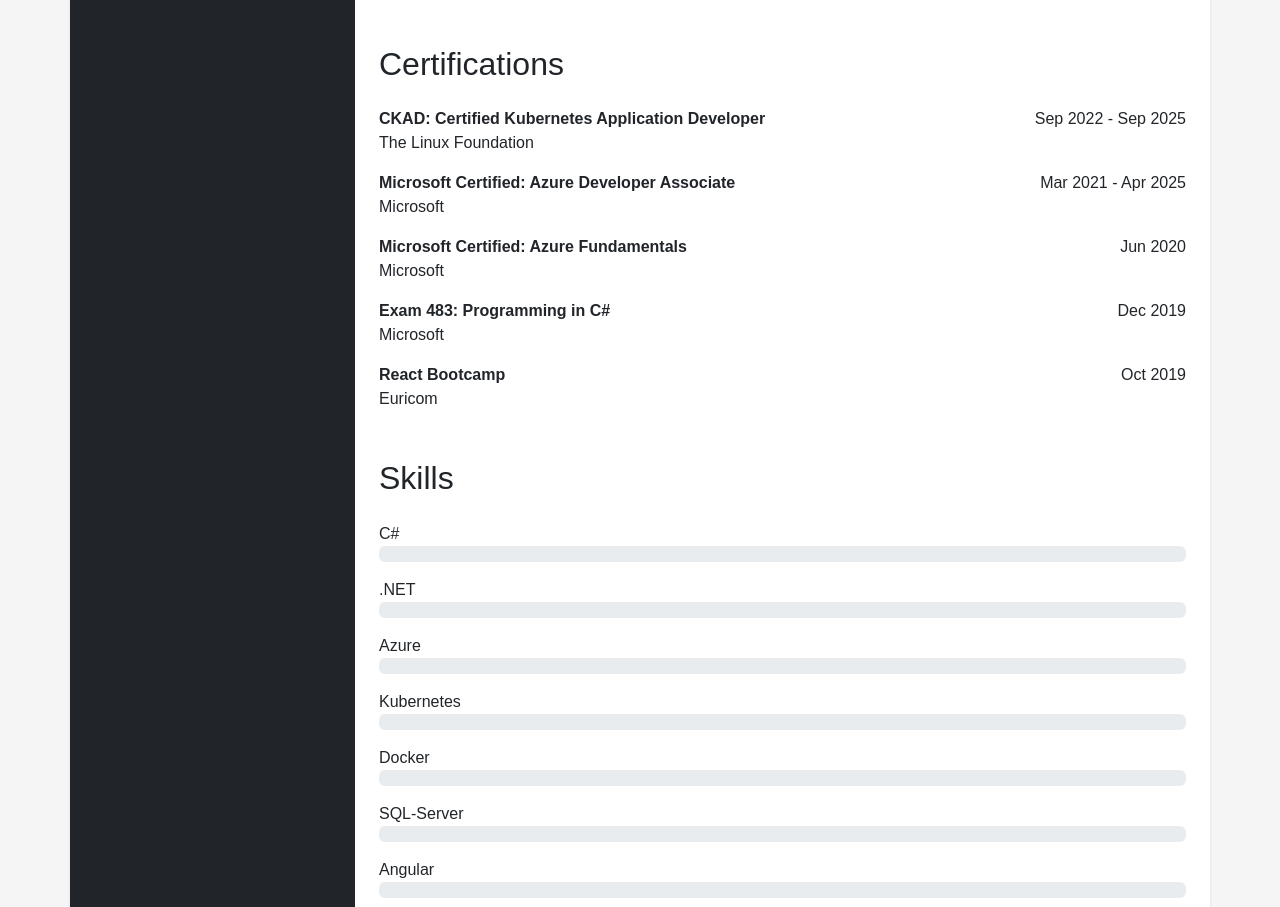
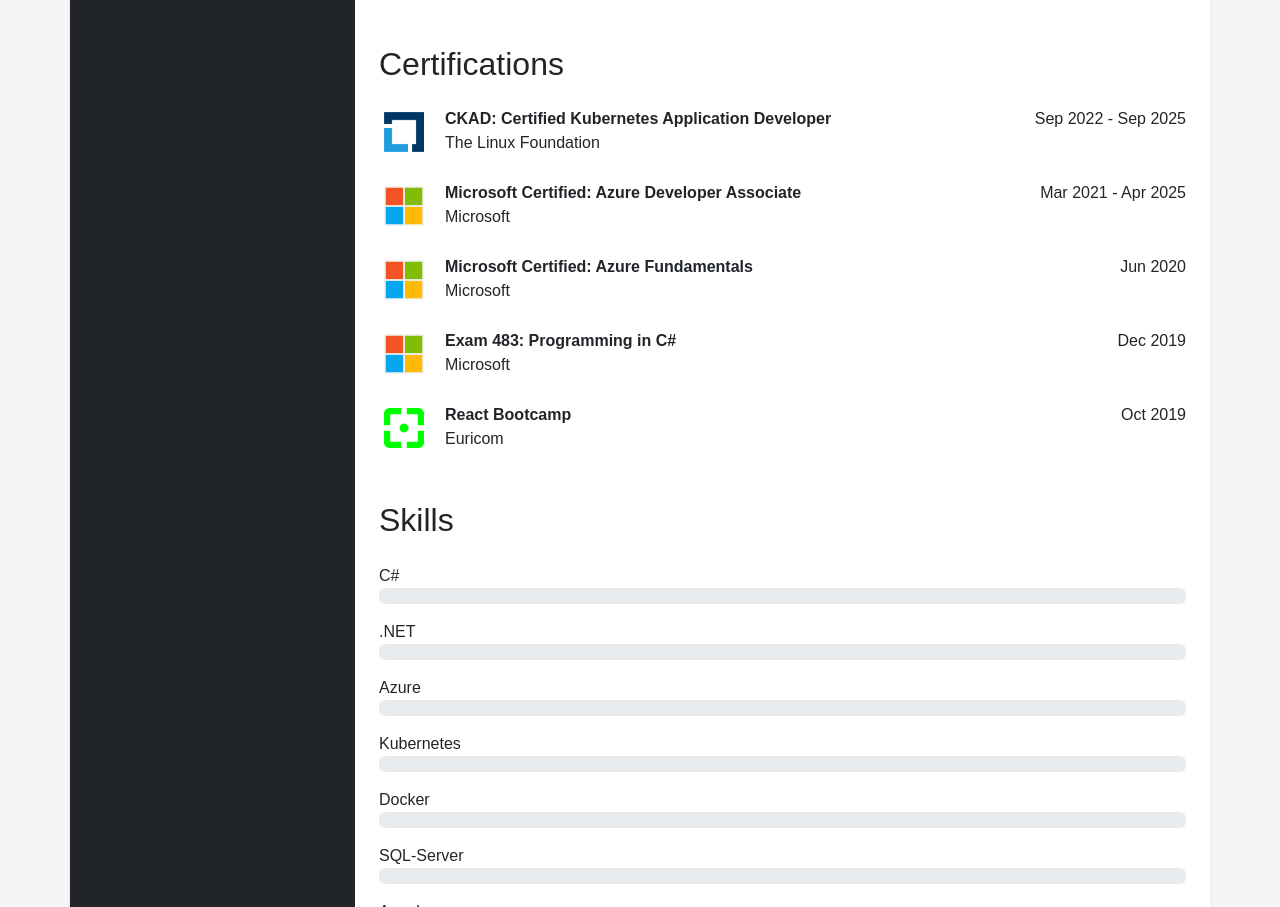
Before and after one commit to degeens/resume, a website: page index.html in a window 1280 px wide. Shown: the part 1248-2155 px from the top of the page. Drawn offline with Linux system fonts and the light colour scheme.

Commit message:
Add logos to ertifications section and rework using flexbox

```diff
--- a/index.html
+++ b/index.html
@@ -115,33 +115,51 @@
                 </section>
                 <section>
                     <h2 class="mt-5 mb-4">Certifications</h2>
-                    <ul class="list-unstyled">
-                        <li>
-                            <p class="period-top mb-0">Issued Sep 2022 - Expires Sep 2025</p>
-                            <p class="fw-bold mb-0">CKAD: Certified Kubernetes Application Developer<span class="period-right fw-normal float-end">Sep 2022 - Sep 2025</span></p>
-                            <p>The Linux Foundation</p>
-                        </li>
-                        <li>
-                            <p class="period-top mb-0">Issued Mar 2021 - Expires Apr 2025</p>
-                            <p class="fw-bold mb-0">Microsoft Certified: Azure Developer Associate<span class="period-right fw-normal float-end">Mar 2021 - Apr 2025</span></p>
-                            <p>Microsoft</p>
-                        </li>
-                        <li>
-                            <p class="period-top mb-0">Issued Jun 2020</p>
-                            <p class="fw-bold mb-0">Microsoft Certified: Azure Fundamentals<span class="period-right fw-normal float-end">Jun 2020</span></p>
-                            <p>Microsoft</p>
-                        </li>
-                        <li>
-                            <p class="period-top mb-0">Issued Dec 2019</p>
-                            <p class="fw-bold mb-0">Exam 483: Programming in C#<span class="period-right fw-normal float-end">Dec 2019</span></p>
-                            <p>Microsoft</p>
-                        </li>
-                        <li>
-                            <p class="period-top mb-0">Issued Oct 2019</p>
-                            <p class="fw-bold mb-0">React Bootcamp<span class="period-right fw-normal float-end">Oct 2019</span></p>
-                            <p>Euricom</p>
-                        </li>
-                    </ul>
+                    <div class="d-flex mb-4">
+                        <div><img src="img/logos/the_linux_foundation.png" alt="The Linux Foundation logo" height="50px" width="50px" class="me-3"/></div>
+                        <div class="flex-grow-1">
+                            <p class="d-block d-lg-none mb-0">Sep 2022 - Sep 2025</p>
+                            <p class="fw-bold mb-0">CKAD: Certified Kubernetes Application Developer</p>
+                            <p class="mb-0">The Linux Foundation</p>
+                        </div>
+                        <div class="d-none d-lg-block">Sep 2022 - Sep 2025</div>
+                    </div>
+                    <div class="d-flex mb-4">
+                        <div><img src="img/logos/microsoft.svg" alt="Microsoft logo" height="50px" width="50px" class="me-3"/></div>
+                        <div class="flex-grow-1">
+                            <p class="d-block d-lg-none mb-0">Mar 2021 - Apr 2025</p>
+                            <p class="fw-bold mb-0">Microsoft Certified: Azure Developer Associate</p>
+                            <p class="mb-0">Microsoft</p>
+                        </div>
+                        <div class="d-none d-lg-block">Mar 2021 - Apr 2025</div>
+                    </div>
+                    <div class="d-flex mb-4">
+                        <div><img src="img/logos/microsoft.svg" alt="Microsoft logo" height="50px" width="50px" class="me-3"/></div>
+                        <div class="flex-grow-1">
+                            <p class="d-block d-lg-none mb-0">Jun 2020</p>
+                            <p class="fw-bold mb-0">Microsoft Certified: Azure Fundamentals</p>
+                            <p class="mb-0">Microsoft</p>
+                        </div>
+                        <div class="d-none d-lg-block">Jun 2020</div>
+                    </div>
+                    <div class="d-flex mb-4">
+                        <div><img src="img/logos/microsoft.svg" alt="Microsoft logo" height="50px" width="50px" class="me-3"/></div>
+                        <div class="flex-grow-1">
+                            <p class="d-block d-lg-none mb-0">Dec 2019</p>
+                            <p class="fw-bold mb-0">Exam 483: Programming in C#</p>
+                            <p class="mb-0">Microsoft</p>
+                        </div>
+                        <div class="d-none d-lg-block">Dec 2019</div>
+                    </div>
+                    <div class="d-flex mb-4">
+                        <div><img src="img/logos/euricom.png" alt="Euricom logo" height="50px" width="50px" class="me-3"/></div>
+                        <div class="flex-grow-1">
+                            <p class="d-block d-lg-none mb-0">Oct 2019</p>
+                            <p class="fw-bold mb-0">React Bootcamp</p>
+                            <p class="mb-0">Euricom</p>
+                        </div>
+                        <div class="d-none d-lg-block">Oct 2019</div>
+                    </div>
                 </section>
                 <section>
                     <h2 class="mt-5 mb-4">Skills</h2>
```
Also changed, not shown: img/logos/euricom.png (added), img/logos/microsoft.svg (added), img/logos/the_linux_foundation.png (added).
